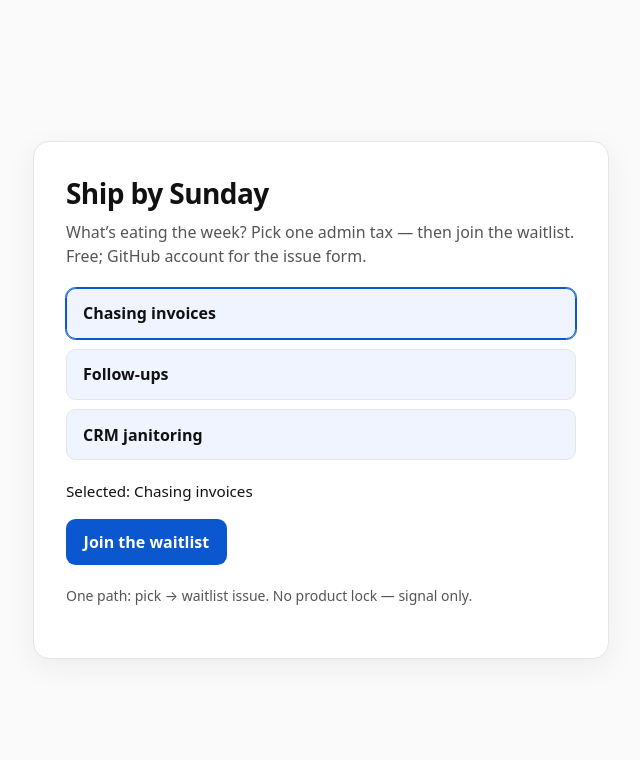
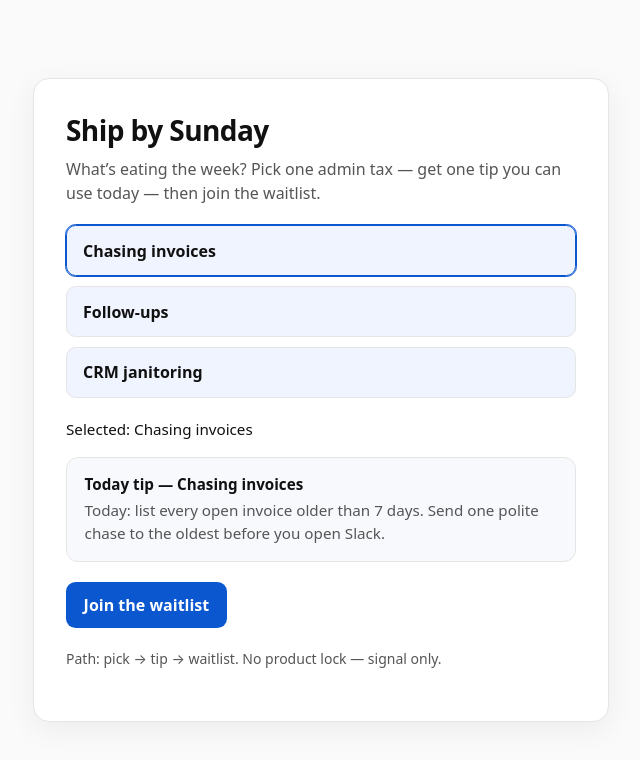
Before and after one commit to JamesTRichmond/ship-by-sunday, a plain HTML site: page index.html in a window 1280 px wide. Both pictures are taken after a click on the button "Chasing invoices". Shown: the whole page, without its empty margins (319-959 px from the left). Drawn offline with Linux system fonts and the light colour scheme.

Commit message:
Thin slice 2: today tip after pain pick

```diff
--- a/index.html
+++ b/index.html
@@ -4,11 +4,11 @@
   <meta charset="utf-8" />
   <meta name="viewport" content="width=device-width, initial-scale=1" />
   <title>Ship by Sunday</title>
-  <meta name="description" content="Ship by Sunday — pick the admin tax, join the waitlist." />
+  <meta name="description" content="Ship by Sunday — pick the admin tax, get one tip, join the waitlist." />
   <style>
-    :root { color-scheme: light dark; --fg: #111; --muted: #555; --bg: #fafafa; --card: #fff; --accent: #0b57d0; --border: #e5e5e5; --chip: #f0f4ff; }
+    :root { color-scheme: light dark; --fg: #111; --muted: #555; --bg: #fafafa; --card: #fff; --accent: #0b57d0; --border: #e5e5e5; --chip: #f0f4ff; --tip: #f7f9fc; }
     @media (prefers-color-scheme: dark) {
-      :root { --fg: #f2f2f2; --muted: #a8a8a8; --bg: #0d0d0d; --card: #161616; --accent: #8ab4f8; --border: #2a2a2a; --chip: #1a2333; }
+      :root { --fg: #f2f2f2; --muted: #a8a8a8; --bg: #0d0d0d; --card: #161616; --accent: #8ab4f8; --border: #2a2a2a; --chip: #1a2333; --tip: #121820; }
     }
     * { box-sizing: border-box; }
     body {
@@ -32,6 +32,13 @@
       border-color: var(--accent); outline: 1px solid var(--accent);
     }
     button.choice:focus-visible { outline: 2px solid var(--accent); outline-offset: 2px; }
+    #tip {
+      display: none; margin: 0 0 1.25rem; padding: 1rem 1.1rem;
+      background: var(--tip); border: 1px solid var(--border); border-radius: .75rem;
+    }
+    #tip[data-open="true"] { display: block; }
+    #tip strong { display: block; margin: 0 0 .35rem; color: var(--fg); font-size: .95rem; }
+    #tip p { margin: 0; color: var(--muted); font-size: .95rem; }
     a.cta {
       display: inline-block; background: var(--accent); color: #fff; text-decoration: none;
       font-weight: 600; padding: .75rem 1.1rem; border-radius: .6rem;
@@ -46,7 +53,7 @@
 <body>
   <main>
     <h1>Ship by Sunday</h1>
-    <p>What’s eating the week? Pick one admin tax — then join the waitlist. Free; GitHub account for the issue form.</p>
+    <p>What’s eating the week? Pick one admin tax — get one tip you can use today — then join the waitlist.</p>
 
     <div class="choices" role="group" aria-label="Admin tax">
       <button type="button" class="choice" data-pain="Chasing invoices" aria-pressed="false">Chasing invoices</button>
@@ -56,15 +63,28 @@
 
     <p class="picked" id="picked" aria-live="polite"></p>
 
+    <div id="tip" data-open="false" aria-live="polite">
+      <strong id="tip-label"></strong>
+      <p id="tip-body"></p>
+    </div>
+
     <a class="cta" id="waitlist" href="https://github.com/JamesTRichmond/ship-by-sunday/issues/new?template=waitlist.yml" aria-disabled="true">Join the waitlist</a>
-    <p class="note">One path: pick → waitlist issue. No product lock — signal only.</p>
+    <p class="note">Path: pick → tip → waitlist. No product lock — signal only.</p>
   </main>
   <script>
     (function () {
       var base = "https://github.com/JamesTRichmond/ship-by-sunday/issues/new?template=waitlist.yml";
+      var tips = {
+        "Chasing invoices": "Today: list every open invoice older than 7 days. Send one polite chase to the oldest before you open Slack.",
+        "Follow-ups": "Today: pick three threads you said you’d reply to. Send the shortest honest next line on each — no essay.",
+        "CRM janitoring": "Today: delete or archive 10 stale contacts you will never email. Then tag the 5 you actually owe a reply."
+      };
       var buttons = document.querySelectorAll("button.choice");
       var cta = document.getElementById("waitlist");
       var picked = document.getElementById("picked");
+      var tip = document.getElementById("tip");
+      var tipLabel = document.getElementById("tip-label");
+      var tipBody = document.getElementById("tip-body");
 
       function select(pain) {
         buttons.forEach(function (b) {
@@ -72,6 +92,9 @@
           b.setAttribute("aria-pressed", on ? "true" : "false");
         });
         picked.textContent = "Selected: " + pain;
+        tipLabel.textContent = "Today tip — " + pain;
+        tipBody.textContent = tips[pain] || "";
+        tip.setAttribute("data-open", "true");
         cta.href = base + "&title=" + encodeURIComponent("Waitlist: " + pain);
         cta.removeAttribute("aria-disabled");
       }
```
